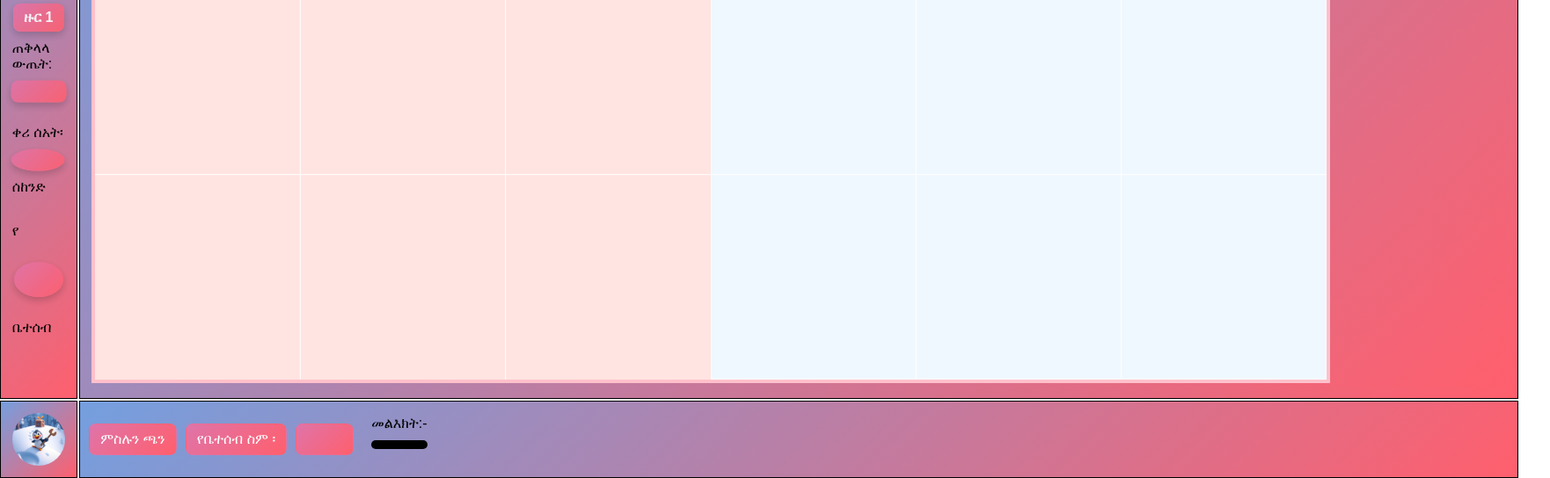
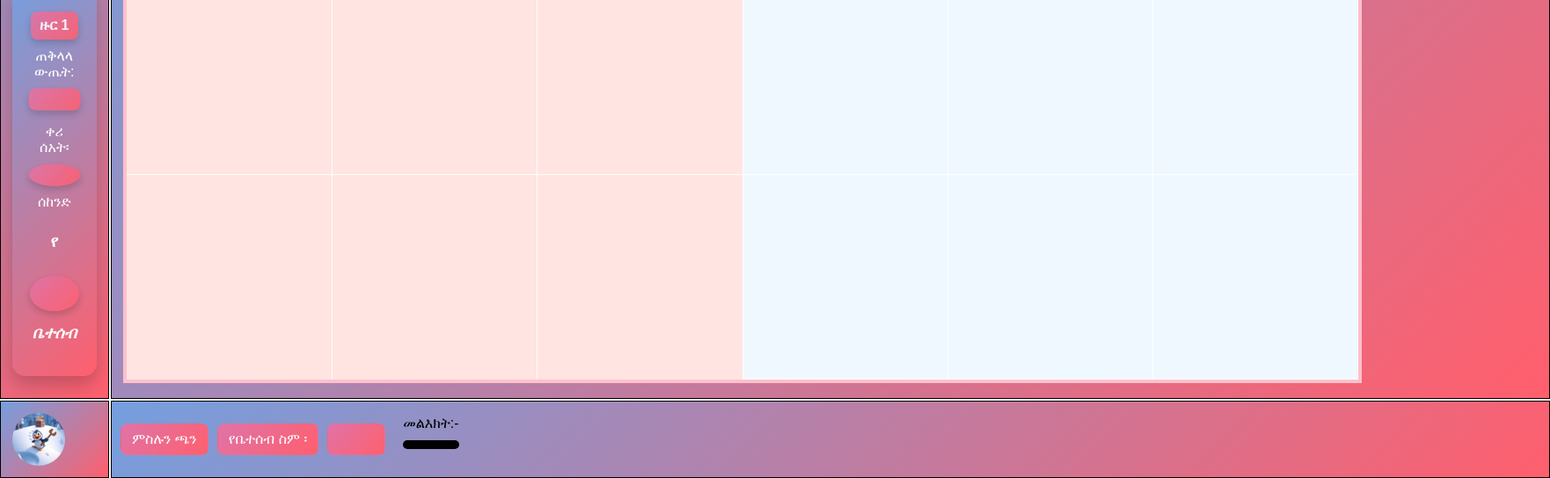
Before and after one commit to yosefbenti/Family-Entertainment, a plain HTML site: page index.html in a window 1280 px wide. Shown: the part 286-830 px from the top of the page at 88% size, 1762 px wide, since content can reach past the window. Drawn offline with Linux system fonts and the light colour scheme.

Commit message:
updated finally

```diff
--- a/index.html
+++ b/index.html
@@ -14,6 +14,9 @@
             <div id="dcontainer">
                 <img  id="icon" src="abaymez.jpg" width="60px" height="60px" >
                 <p id="family">እንጫወት</p>
+                <div id="leftContainer">
+
+
                     <span id="level"></span>
                     <span>ጠቅላላ ውጤት: <p id="scoreDisplay"> </p></span>
                     <p>ቀሪ ሰአት፡ <span id="timer"></span> ሰከንድ</p>
@@ -21,6 +24,8 @@
                     <p id="familyIndicator">የ</p>
                     <p id="familyName"> </p>
                     <p id="familyIndicator1">ቤተሰብ</p>
+                </div>
+
             </div>
 
             <div id="dcontainer">
--- a/style.css
+++ b/style.css
@@ -37,6 +37,99 @@ html, body {
     align-items: flex-start; /* Align items to the start (left edge) */
 }
 
+#leftContainer {
+    background: linear-gradient(135deg, #749fdf, #ff5f6d);  /* Gradient background */
+    border-radius: 15px;
+    padding: 20px;
+    width: 100%;
+    margin-top: 20px;
+    box-sizing: border-box;
+    border: 2px solid 135deg, #749fdf, #ff5f6d;
+    box-shadow: 0px 10px 20px rgba(0, 0, 0, 0.2);  /* Light shadow for depth */
+    text-align: center;
+    color: #fff;
+    font-family: 'Arial', sans-serif;
+    position: relative;
+    overflow: hidden;
+    animation: fadeIn 1s ease-out;  /* Smooth fade-in effect */
+}
+
+/* Animation for fading in */
+@keyframes fadeIn {
+    0% {
+        opacity: 0;
+    }
+    100% {
+        opacity: 1;
+    }
+}
+
+#level {
+    font-size: 22px;
+    font-weight: bold;
+    color: #fff;
+    margin-bottom: 10px;
+}
+
+#scoreDisplay {
+    font-size: 24px;
+    font-weight: bold;
+    color: #fffa;
+    padding: 5px;
+    background-color: rgba(0, 0, 0, 0.3);
+    border-radius: 5px;
+}
+
+#timer {
+    font-size: 22px;
+    color: #ffd700;
+    font-weight: bold;
+}
+
+#familyIndicator, #familyIndicator1 {
+    font-size: 18px;
+    font-weight: 600;
+    color: #fff;
+    display: inline-block;
+    margin-top: 10px;
+}
+
+#familyName {
+    font-size: 28px;
+    font-weight: bold;
+    color: #fff;
+    margin-top: 5px;
+    text-transform: uppercase;
+}
+
+/* Glow effect for the family name */
+#familyName {
+    text-shadow: 0 0 10px rgba(255, 255, 255, 0.8), 0 0 20px rgba(255, 255, 255, 0.6), 0 0 30px rgba(255, 255, 255, 0.4);
+}
+
+#familyIndicator1 {
+    font-size: 18px;
+    font-weight: 600;
+    color: #fff;
+    display: inline-block;
+    margin-top: 5px;
+    font-style: italic;
+}
+
+/* Responsive Design */
+@media (max-width: 768px) {
+    #leftContainer {
+        padding: 15px;
+        margin-top: 10px;
+    }
+
+    #level, #scoreDisplay, #timer, #familyIndicator, #familyName, #familyIndicator1 {
+        font-size: 18px;
+    }
+}
+
+
+
 /* Style for button, label, and input to align and style uniformly */
 #dcontainer button,
 #dcontainer label,
@@ -73,7 +166,8 @@ html, body {
     writing-mode: vertical-rl;
     text-orientation: upright;
     font-size: xx-large;
-    color: rgb(14, 63, 223);
+    color: rgba(243, 176, 32, 0.966);
+
     margin: 2px auto; /* Centers horizontally */
     width: 40px;
     font-weight: bold;
@@ -92,7 +186,7 @@ html, body {
 
 #family:hover {
     transform: scale(1.2);
-    color: rgba(234, 234, 8, 0.866);
+    color: rgba(28, 202, 22, 0.885);
  }
 
  @keyframes bounce {
```
Lines whose indentation alone changed are shown as unchanged.
